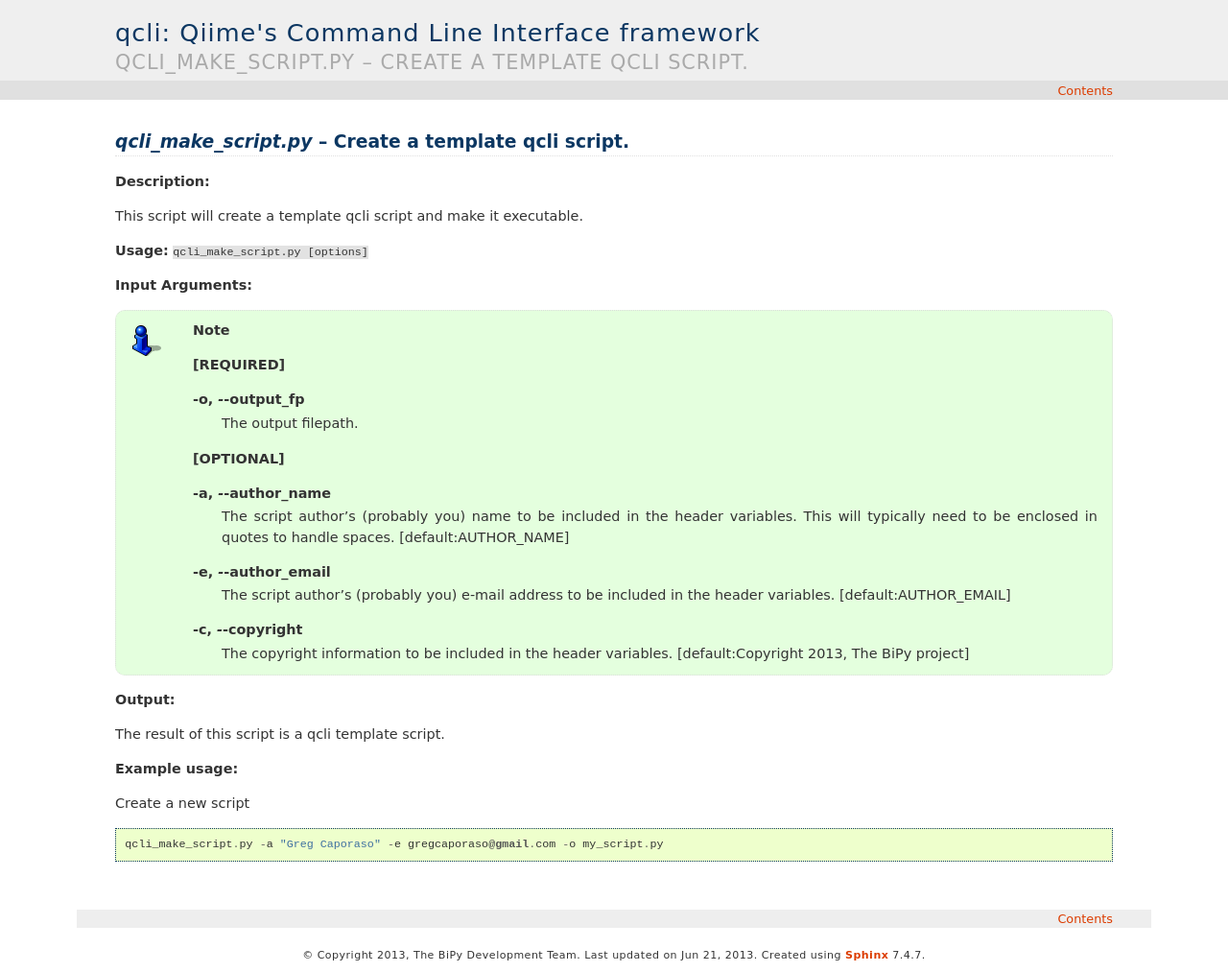
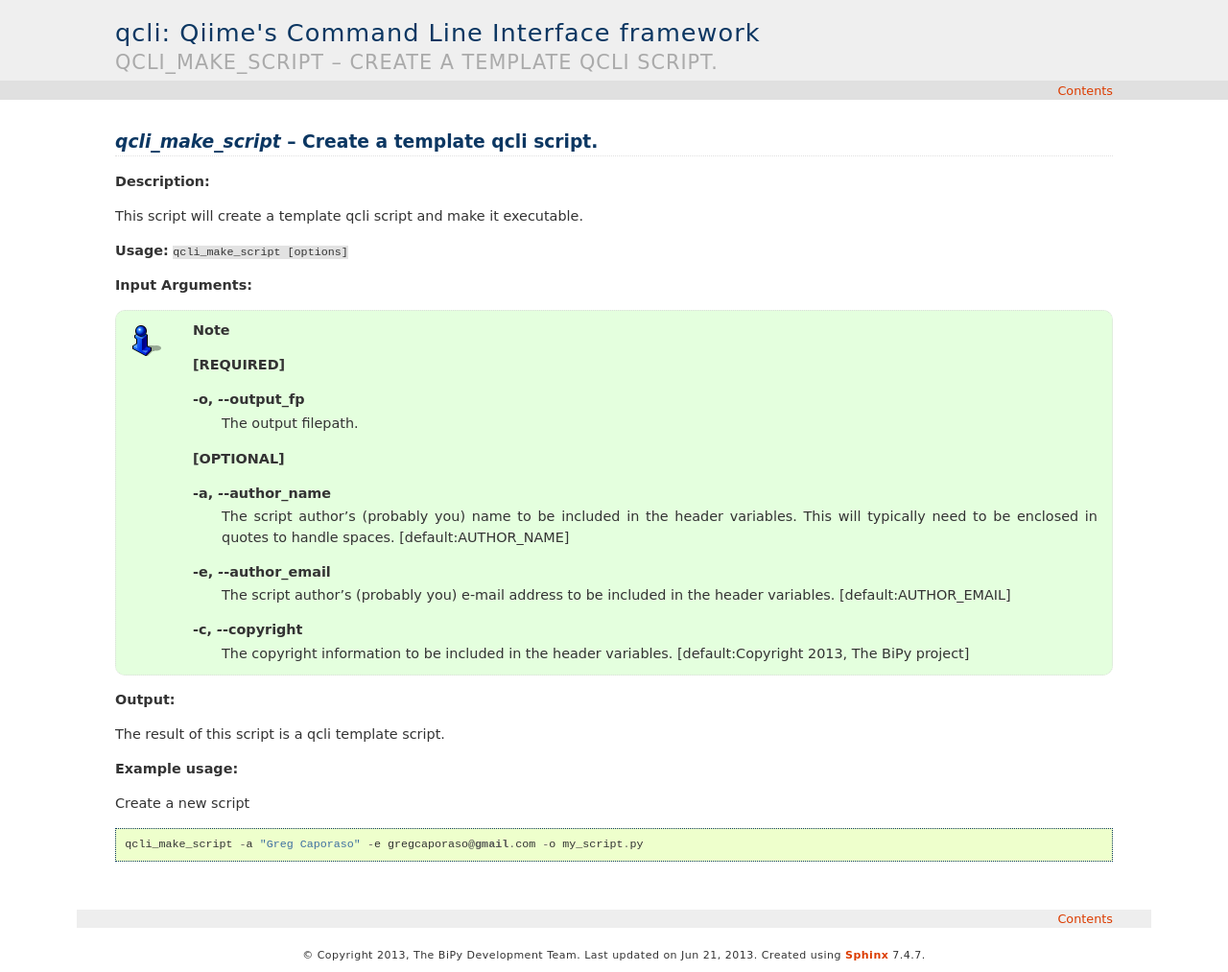
Before and after one commit to biocore/pyqi, a Sphinx documentation site: the page built from doc/scripts/qcli_make_script.rst, in a window 1280 px wide. Shown: the whole page at 96% size. Built offline with Sphinx 7.4.7, drawn with Linux system fonts in a browser that asks for light colours.

```diff
--- a/doc/scripts/qcli_make_rst.rst
+++ b/doc/scripts/qcli_make_rst.rst
@@ -1,8 +1,8 @@
 .. _qcli_make_rst:
 
-.. index:: qcli_make_rst.py
+.. index:: qcli_make_rst
 
-*qcli_make_rst.py* -- Make Sphinx RST file for one or more qcli-based scripts
+*qcli_make_rst* -- Make Sphinx RST file for one or more qcli-based scripts
 ^^^^^^^^^^^^^^^^^^^^^^^^^^^^^^^^^^^^^^^^^^^^^^^^^^^^^^^^^^^^^^^^^^^^^^^^^^^^^^^^^^^^^^^^^^^^^^^^^^^^^^^^^^^^^^^^^^^^^^^^^^^^^^^^^^^^^^^^^^^^^^^^^^^^^^^^^^^^^^^^^^^^^^^^^^^^^^^^^^^^^^^^^^^^^^^^^^^^^^^^^^^^^^^^^^^^^^^^^^^^^^^^^^^^^^^^^^^^^^^^^^^^^^^^^^^^^^^^^^^^^^^^^^^^^^^^^^^^^^^^^^^^^
 
 **Description:**
@@ -10,7 +10,7 @@
 This script will take a qcli script and convert the usage strings and options to generate a documentation .rst file.
 
 
-**Usage:** :file:`qcli_make_rst.py [options]`
+**Usage:** :file:`qcli_make_rst [options]`
 
 **Input Arguments:**
 
--- a/doc/scripts/qcli_make_script.rst
+++ b/doc/scripts/qcli_make_script.rst
@@ -1,8 +1,8 @@
 .. _qcli_make_script:
 
-.. index:: qcli_make_script.py
+.. index:: qcli_make_script
 
-*qcli_make_script.py* -- Create a template qcli script.
+*qcli_make_script* -- Create a template qcli script.
 ^^^^^^^^^^^^^^^^^^^^^^^^^^^^^^^^^^^^^^^^^^^^^^^^^^^^^^^^^^^^^^^^^^^^^^^^^^^^^^^^^^^^^^^^^^^^^^^^^^^^^^^^^^^^^^^^^^^^^^^^^^^^^^^^^^^^^^^^^^^^^^^^^^^^^^^^^^^^^^^^^^^^^^^^^^^^^^^^^^^^^^^^^^^^^^^^^^^^^^^^^^^^^^^^^^^^^^^^^^^^^^^^^^^^^^^^^^^^^^^^^^^^^^^^^^^^^^^^^^^^^^^^^^^^^^^^^^^^^^^^^^^^^
 
 **Description:**
@@ -10,7 +10,7 @@
 This script will create a template qcli script and make it executable.
 
 
-**Usage:** :file:`qcli_make_script.py [options]`
+**Usage:** :file:`qcli_make_script [options]`
 
 **Input Arguments:**
 
@@ -43,4 +43,4 @@ Create a new script
 
 ::
 
-	qcli_make_script.py -a "Greg Caporaso" -e gregcaporaso@gmail.com -o my_script.py
+	qcli_make_script -a "Greg Caporaso" -e gregcaporaso@gmail.com -o my_script.py
```
